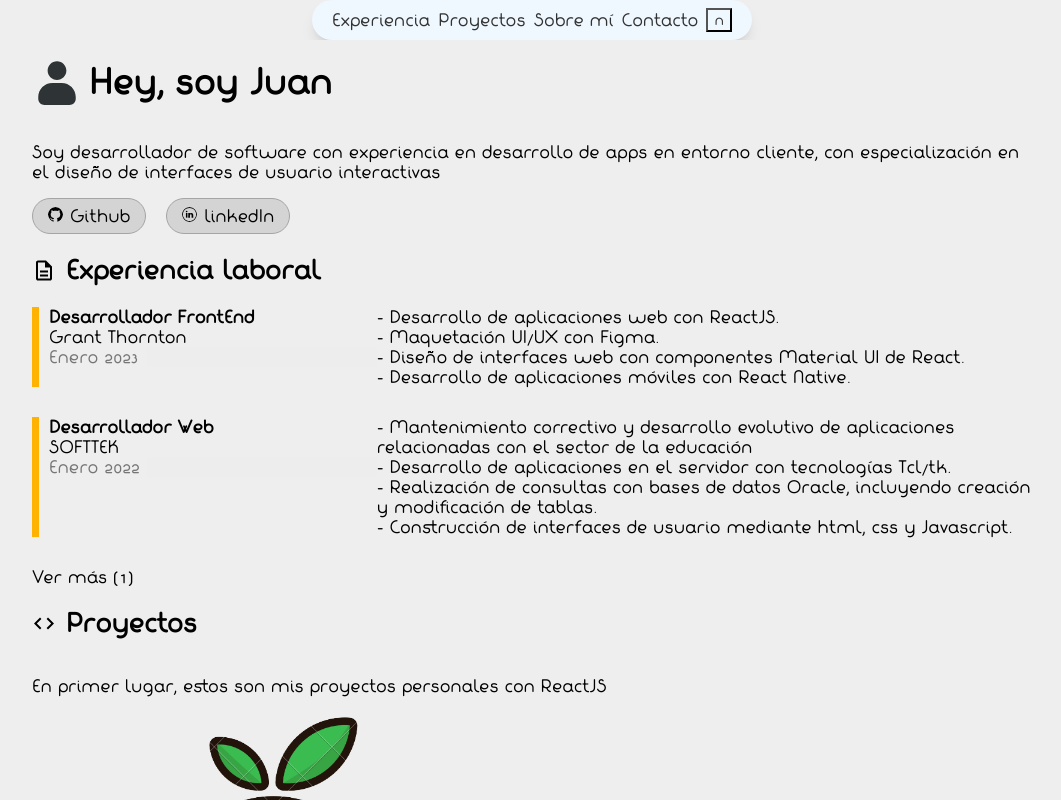
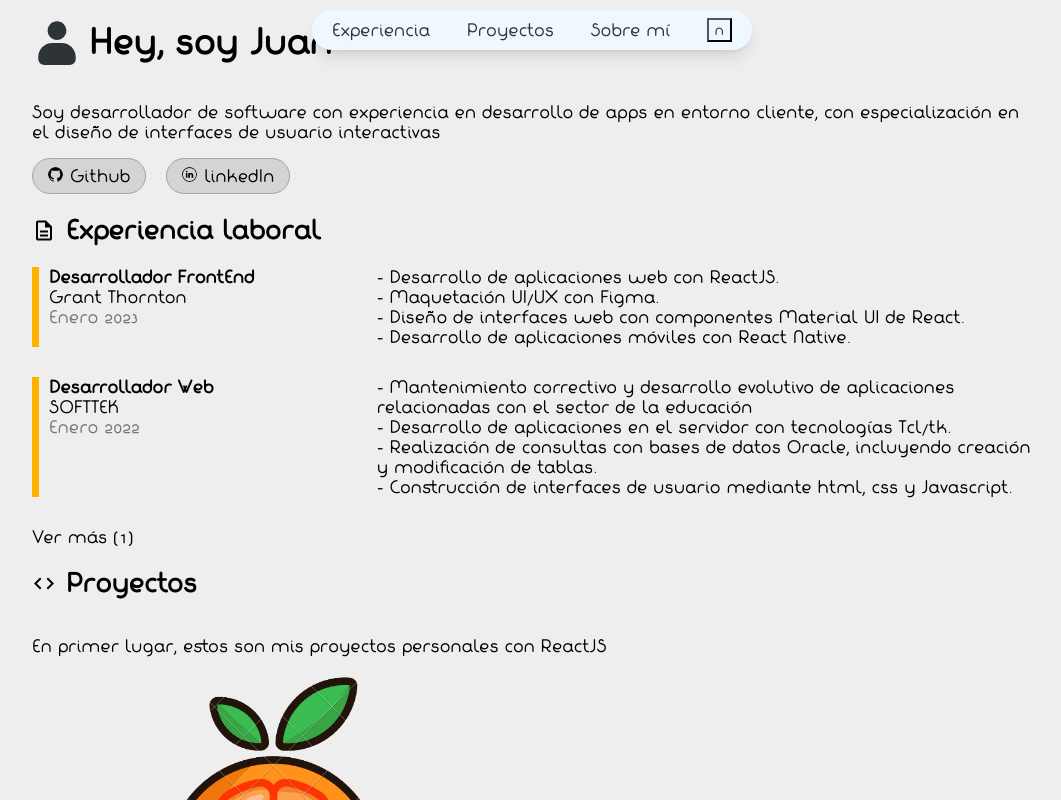
Before and after one commit to JuananA1000/Portfolio, a React (Vite) app: page / in a window 1280 px wide. Shown: the top 800 px of the page, without its empty margins (108-1169 px from the left). Built offline with nearby package versions, Linux system fonts and the light colour scheme.

Commit message:
Header en una posición fija

```diff
--- a/src/components/Header/Header.css
+++ b/src/components/Header/Header.css
@@ -6,6 +6,11 @@
 }
 
 .header-nav {
+  position: fixed;
+  top: 10px;
+  left: 0;
+  right: 0;
+  margin: 0 auto;
   background-color: #f0f8ff;
   display: flex;
   justify-content: space-between;
--- a/src/components/Header/Header.jsx
+++ b/src/components/Header/Header.jsx
@@ -11,7 +11,6 @@ export default function Header() {
         <a href='/home'>{translate['header-home']}</a>
         <a href='/projects'>{translate['header-projects']}</a>
         <a href='/about'>{translate['header-about']}</a>
-        <a href='/contact'>{translate['header-contact']}</a>
         <button onClick={modoNoche}>n</button>
       </nav>
     </header>
```
